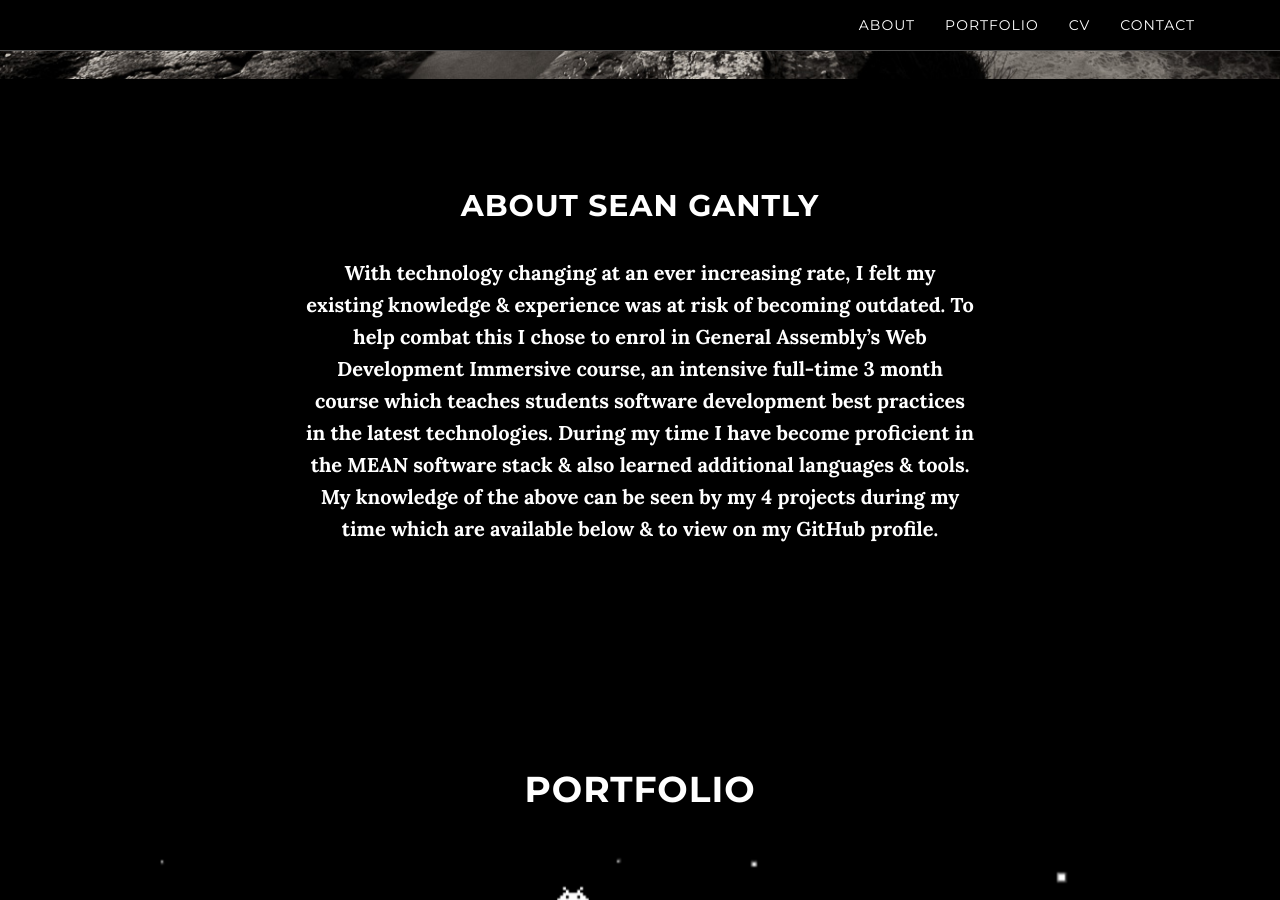
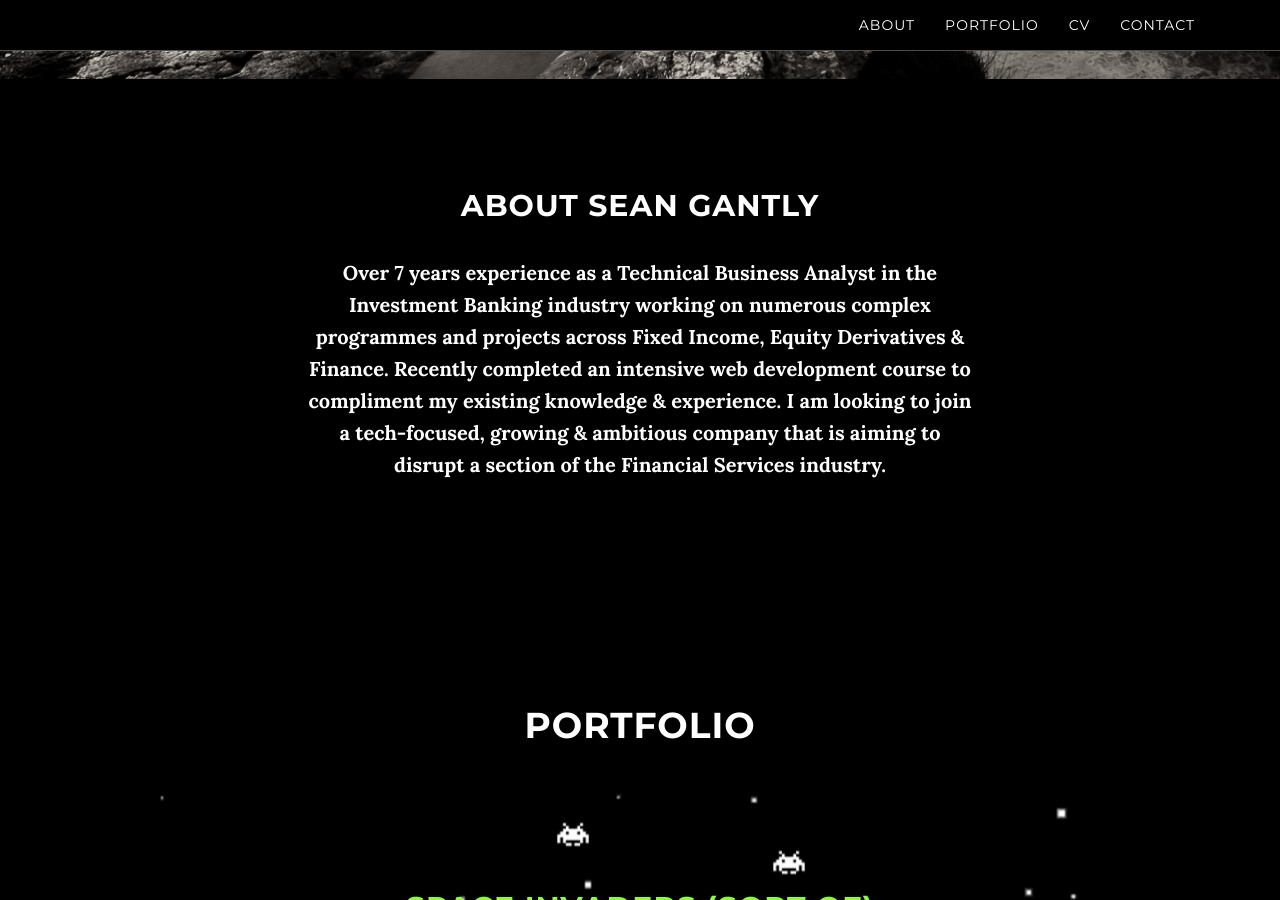
Before and after one commit to seangantly/seangantly.github.io, a Jekyll site: the page built from index.html, in a window 1280 px wide and 900 px high, scrolled down 821 px. Built offline with Jekyll 4.4.1, drawn with Linux system fonts in a browser that asks for light colours.

Commit message:
updating about me

```diff
--- a/_includes/about.html
+++ b/_includes/about.html
@@ -3,7 +3,7 @@
         <div class="row">
             <div class="col-lg-8 col-lg-offset-2">
                 <h2>About Sean Gantly</h2>
-                <p>With technology changing at an ever increasing rate, I felt my existing knowledge & experience was at risk of becoming outdated. To help combat this I chose to enrol in General Assembly’s Web Development Immersive course, an intensive full-time 3 month course which teaches students software development best practices in the latest technologies. During my time I have become proficient in the MEAN software stack & also learned additional languages & tools. My knowledge of the above can be seen by my 4 projects during my time which are available below & to view on my GitHub profile.</p>
+                <p>Over 7 years experience as a Technical Business Analyst in the Investment Banking industry working on numerous complex programmes and projects across Fixed Income, Equity Derivatives & Finance. Recently completed an intensive web development course to compliment my existing knowledge & experience. I am looking to join a tech-focused, growing & ambitious company that is aiming to disrupt a section of the Financial Services industry.</p>
             </div>
         </div>
     </section>
```
